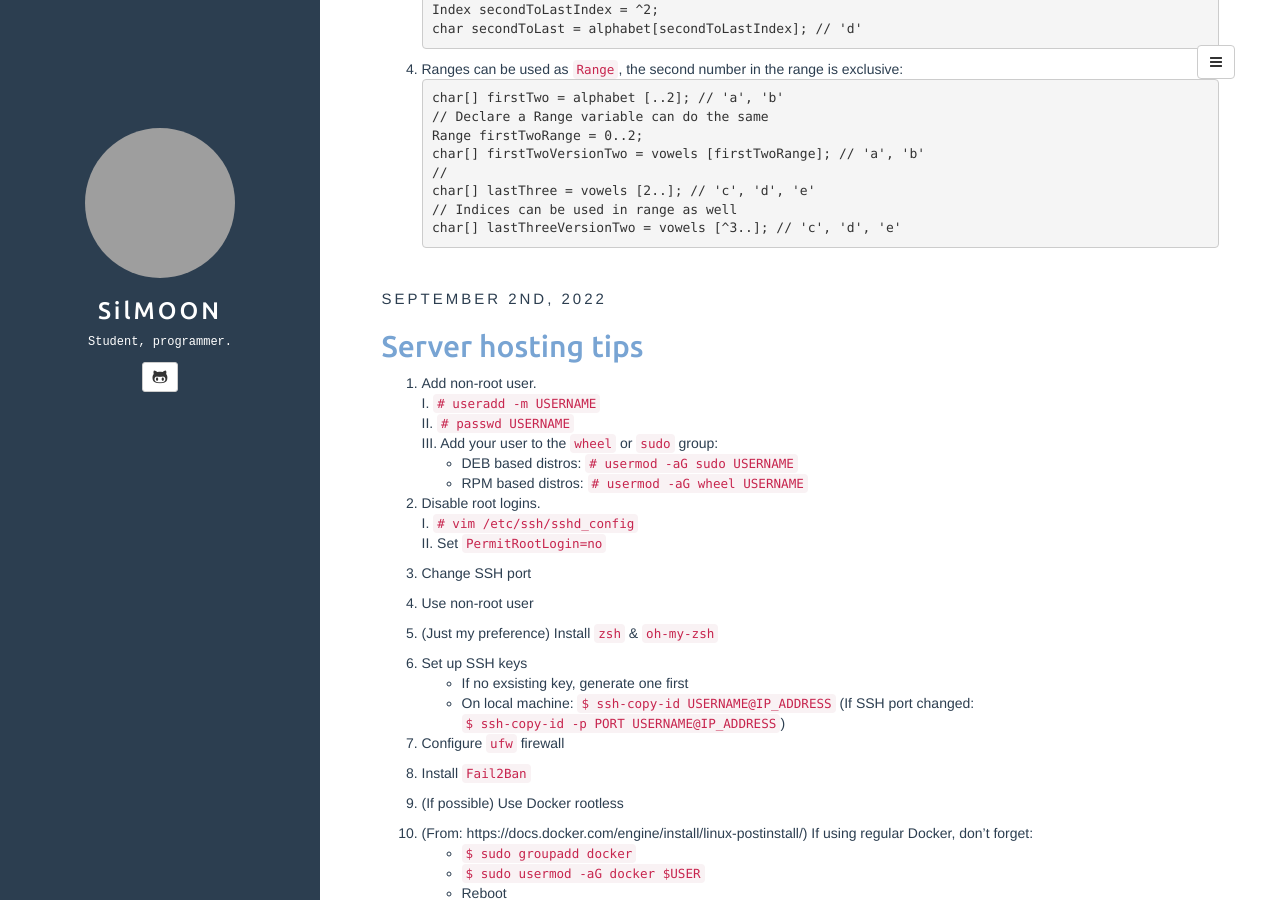
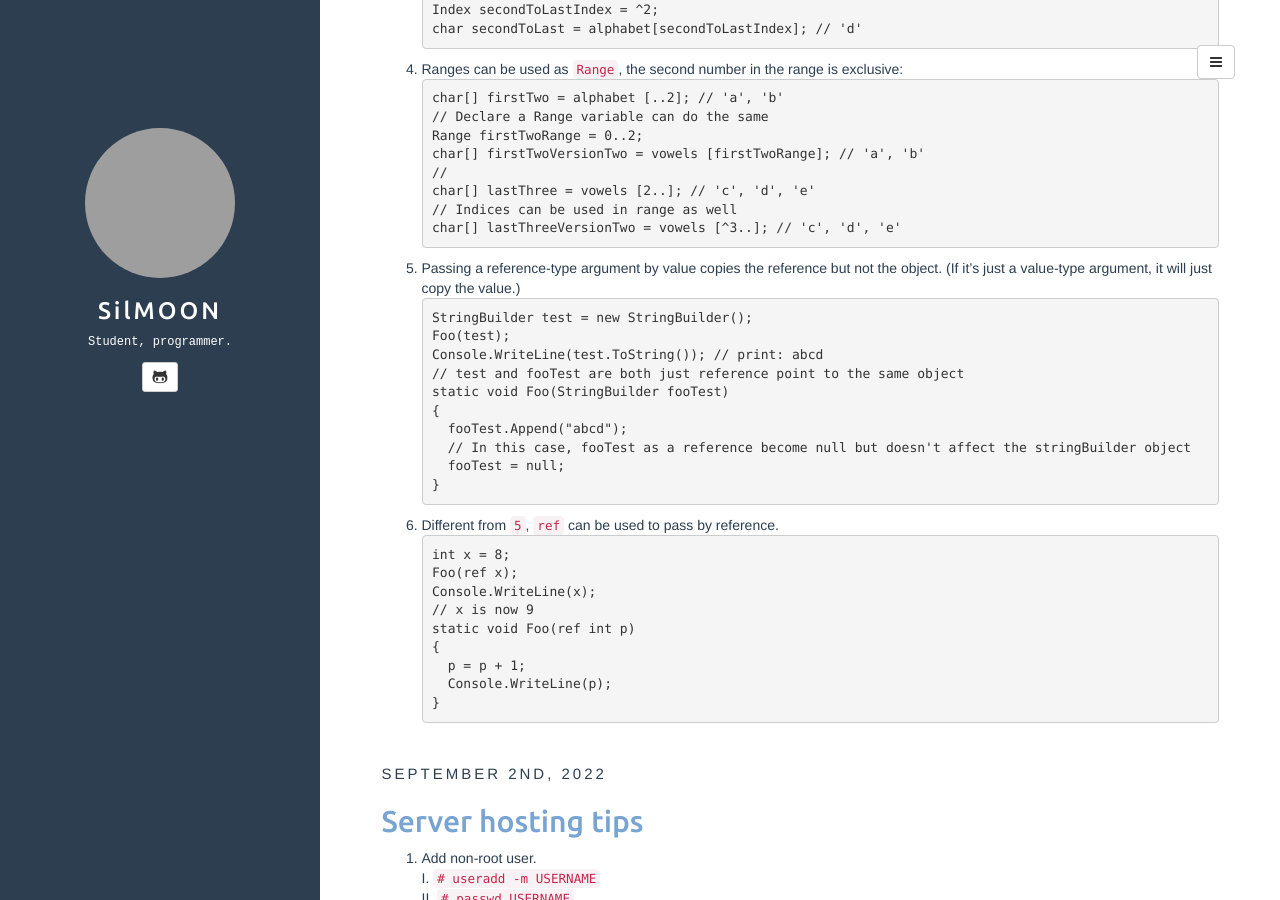
Before and after one commit to SilMOON/silmoon.github.io, a Jekyll site: the page built from index.html, in a window 1280 px wide and 900 px high, scrolled down 925 px. Built offline with Jekyll 4.4.1, drawn with Linux system fonts in a browser that asks for light colours; the list of posts is cut into pages by our own code; grey boxes are pictures that could not be loaded.

Commit message:
edit post

````diff
--- a/_posts/2023-03-05-some-csharp-notes.md
+++ b/_posts/2023-03-05-some-csharp-notes.md
@@ -58,3 +58,29 @@ char[] lastThree = vowels [2..]; // 'c', 'd', 'e'
 // Indices can be used in range as well
 char[] lastThreeVersionTwo = vowels [^3..]; // 'c', 'd', 'e'
 ```
+
+5. Passing a reference-type argument by value copies the reference but not the object. (If it's just a value-type argument, it will just copy the value.)
+```C#
+StringBuilder test = new StringBuilder();
+Foo(test);
+Console.WriteLine(test.ToString()); // print: abcd
+// test and fooTest are both just reference point to the same object
+static void Foo(StringBuilder fooTest)
+{
+  fooTest.Append("abcd");
+  // In this case, fooTest as a reference become null but doesn't affect the stringBuilder object
+  fooTest = null;
+}
+```
+6. Different from `5`, `ref` can be used to pass by reference.
+```C#
+int x = 8;
+Foo(ref x);
+Console.WriteLine(x);
+// x is now 9
+static void Foo(ref int p)
+{
+  p = p + 1;
+  Console.WriteLine(p);
+}
+```
````
